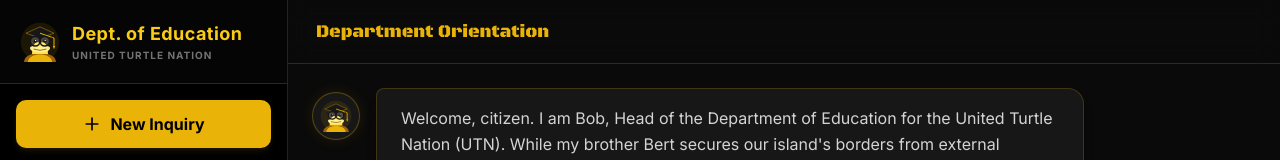
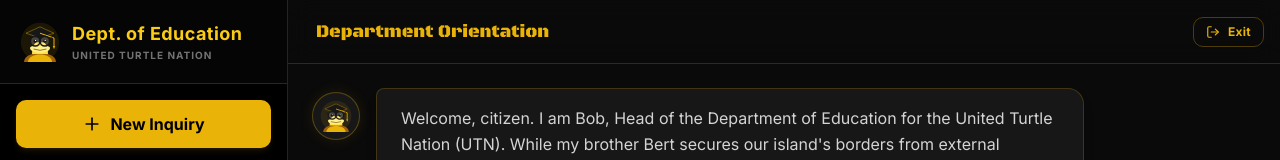
Before and after one commit to MRGAMINGLORD/a1b2c3d99fgs43ad-fbe3831b, a React (Vite) app: page /education/bob-turtle-ai in a window 1280 px wide. Shown: the top 160 px of the page. Built offline with nearby package versions, Linux system fonts and the light colour scheme; the HTML template or start-up script is replaced by a standard one.

Commit message:
Changes
Co-authored-by: MRGAMINGLORD <175153761+MRGAMINGLORD@users.noreply.github.com>

```diff
--- a/src/pages/BobTurtleAI.tsx
+++ b/src/pages/BobTurtleAI.tsx
@@ -395,6 +395,14 @@ export default function App() {
               </div>
             )}
           </div>
+          <Link
+            to="/"
+            aria-label="Exit Bob the Turtle AI and return to the hub"
+            className="ml-2 flex items-center space-x-2 px-3 py-1.5 rounded-md border border-yellow-500/30 text-yellow-500 hover:bg-neutral-900 hover:border-yellow-500/60 transition-colors text-xs font-bold tracking-wide"
+          >
+            <LogOut size={14} />
+            <span className="hidden sm:inline">Exit</span>
+          </Link>
         </header>
 
         {/* Messages List */}
```
